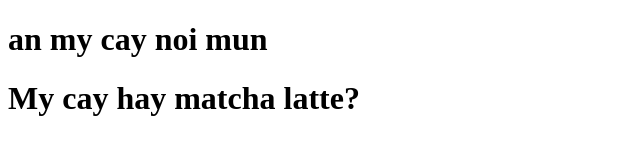
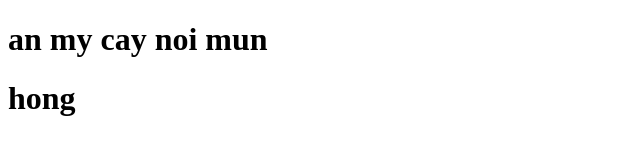
Before and after one commit to D2VD/new-git, a plain HTML site: page index.html in a window 1280 px wide. Shown: the whole page, without its empty margins (0-640 px from the left). Drawn offline with Linux system fonts and the light colour scheme.

Commit message:
them login

```diff
--- a/index.html
+++ b/index.html
@@ -5,6 +5,6 @@
 </head>
 <body>
     <h1>an my cay noi mun</h1>
-    <h1>My cay hay matcha latte?</h1>
+    <h1>hong</h1>
 </body>
 </html>
```
Also changed, not shown: them-login.html (added).
